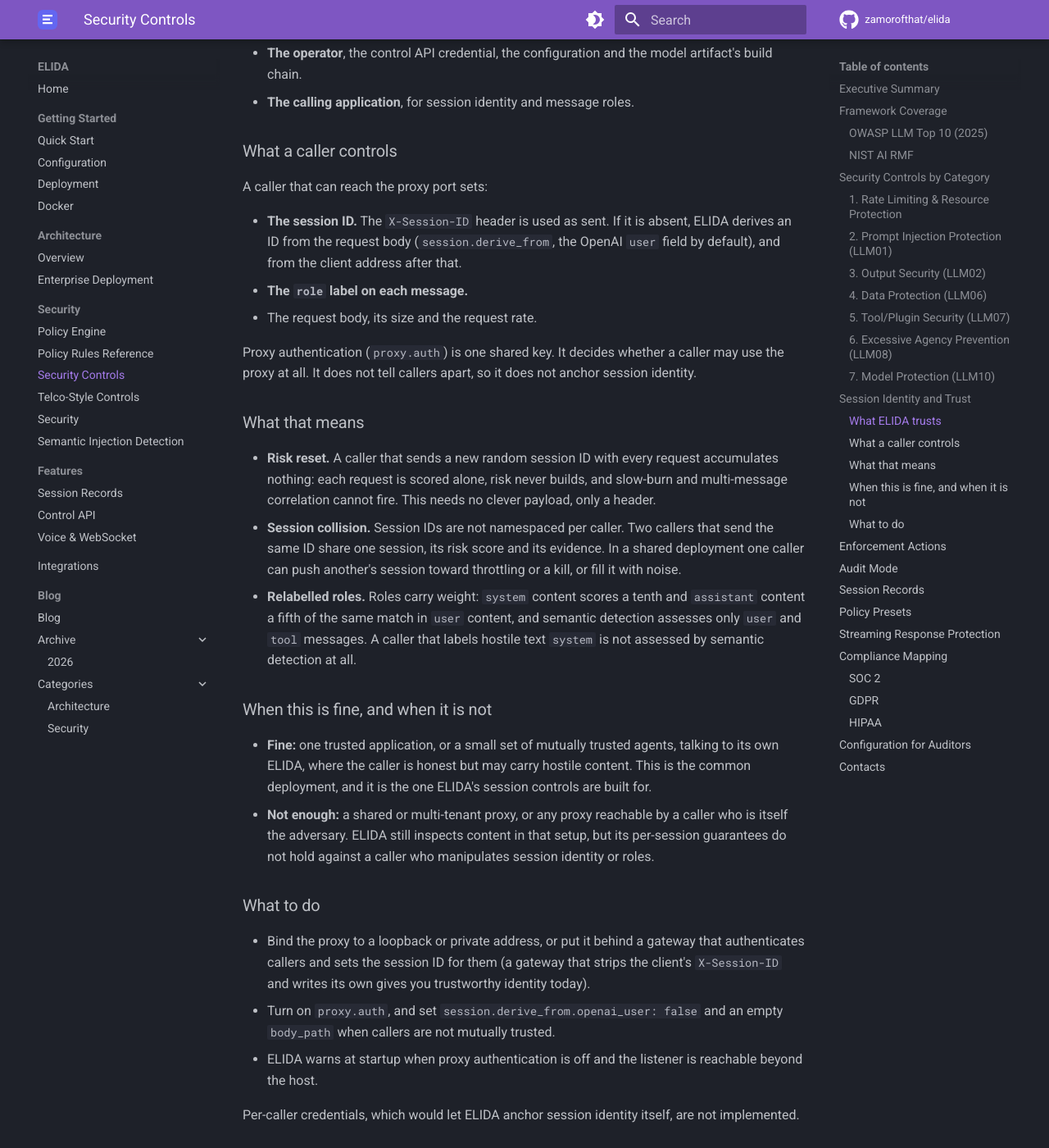
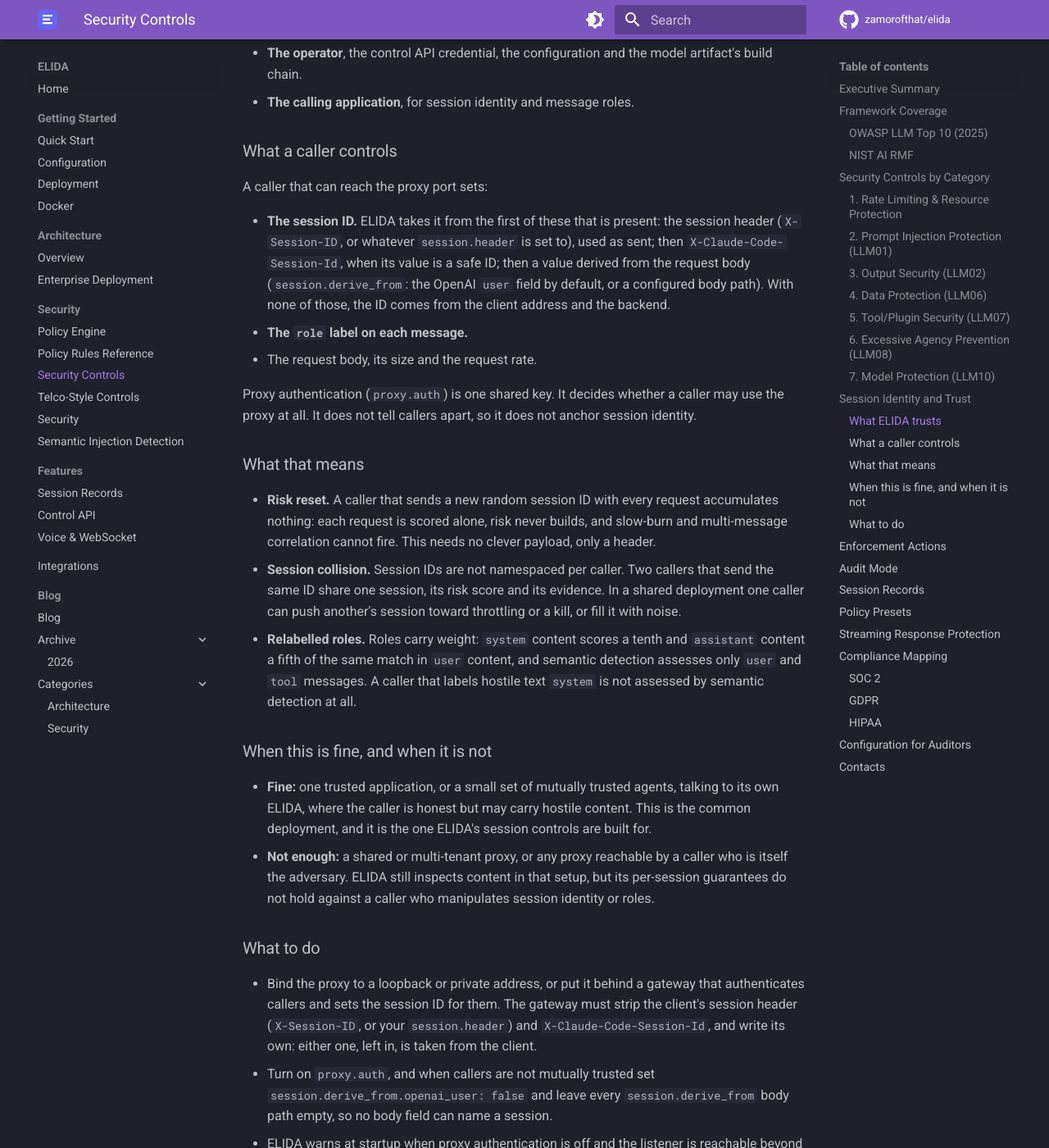
Before and after one commit to zamorofthat/elida, an MkDocs documentation site: the page built from docs/security-controls.md, in a window 1280 px wide and 1400 px high, scrolled down 4920 px. Shown: the whole window at 82% size. Built offline with MkDocs 1.6.1 and Material for MkDocs 9.7.7, drawn with Linux system fonts in a browser that asks for light colours; comment, search, counter and statistics services are not loaded.

Commit message:
docs(security): list every source of session identity

```diff
--- a/docs/security-controls.md
+++ b/docs/security-controls.md
@@ -160,9 +160,12 @@ before exposing the proxy to anyone you do not trust.
 
 A caller that can reach the proxy port sets:
 
-- **The session ID.** The `X-Session-ID` header is used as sent. If it is
-  absent, ELIDA derives an ID from the request body (`session.derive_from`, the
-  OpenAI `user` field by default), and from the client address after that.
+- **The session ID.** ELIDA takes it from the first of these that is present:
+  the session header (`X-Session-ID`, or whatever `session.header` is set to),
+  used as sent; then `X-Claude-Code-Session-Id`, when its value is a safe ID;
+  then a value derived from the request body (`session.derive_from`: the
+  OpenAI `user` field by default, or a configured body path). With none of
+  those, the ID comes from the client address and the backend.
 - **The `role` label on each message.**
 - The request body, its size and the request rate.
 
@@ -199,11 +202,13 @@ anchor session identity.
 ### What to do
 
 - Bind the proxy to a loopback or private address, or put it behind a gateway
-  that authenticates callers and sets the session ID for them (a gateway that
-  strips the client's `X-Session-ID` and writes its own gives you
-  trustworthy identity today).
-- Turn on `proxy.auth`, and set `session.derive_from.openai_user: false` and an
-  empty `body_path` when callers are not mutually trusted.
+  that authenticates callers and sets the session ID for them. The gateway must
+  strip the client's session header (`X-Session-ID`, or your `session.header`)
+  and `X-Claude-Code-Session-Id`, and write its own: either one, left in, is
+  taken from the client.
+- Turn on `proxy.auth`, and when callers are not mutually trusted set
+  `session.derive_from.openai_user: false` and leave every
+  `session.derive_from` body path empty, so no body field can name a session.
 - ELIDA warns at startup when proxy authentication is off and the listener is
   reachable beyond the host.
 
```
